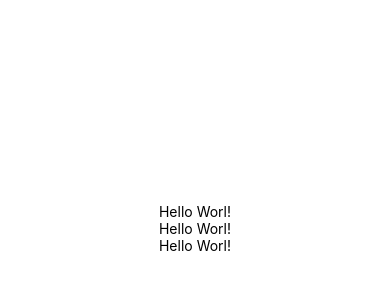
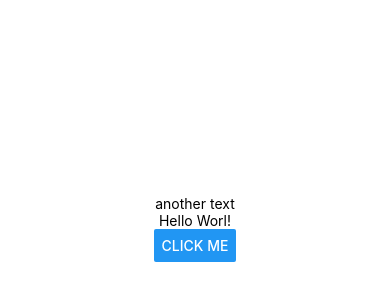
Before and after one commit to SAHA-YJB/rn-1, a React Native app: screen / in a window 390 px wide. Shown: the part 194-494 px from the top of the page. Built offline with nearby package versions, Linux system fonts and the light colour scheme.

Commit message:
chapter1 btn test

```diff
--- a/App.tsx
+++ b/App.tsx
@@ -1,12 +1,17 @@
 import { StatusBar } from 'expo-status-bar';
-import { StyleSheet, Text, TextInput, View } from 'react-native';
+import { Alert, Button, StyleSheet, Text, View } from 'react-native';
 
 export default function App() {
+  const handleClick = () => {
+    Alert.alert('Button clicked');
+  };
   return (
     <View style={styles.container}>
+      <View>
+        <Text>another text</Text>
+      </View>
       <Text>Hello Worl!</Text>
-      <Text>Hello Worl!</Text>
-      <Text>Hello Worl!</Text>
+      <Button title='Click me' onPress={handleClick} />
       <StatusBar style='auto' />
     </View>
   );
```
